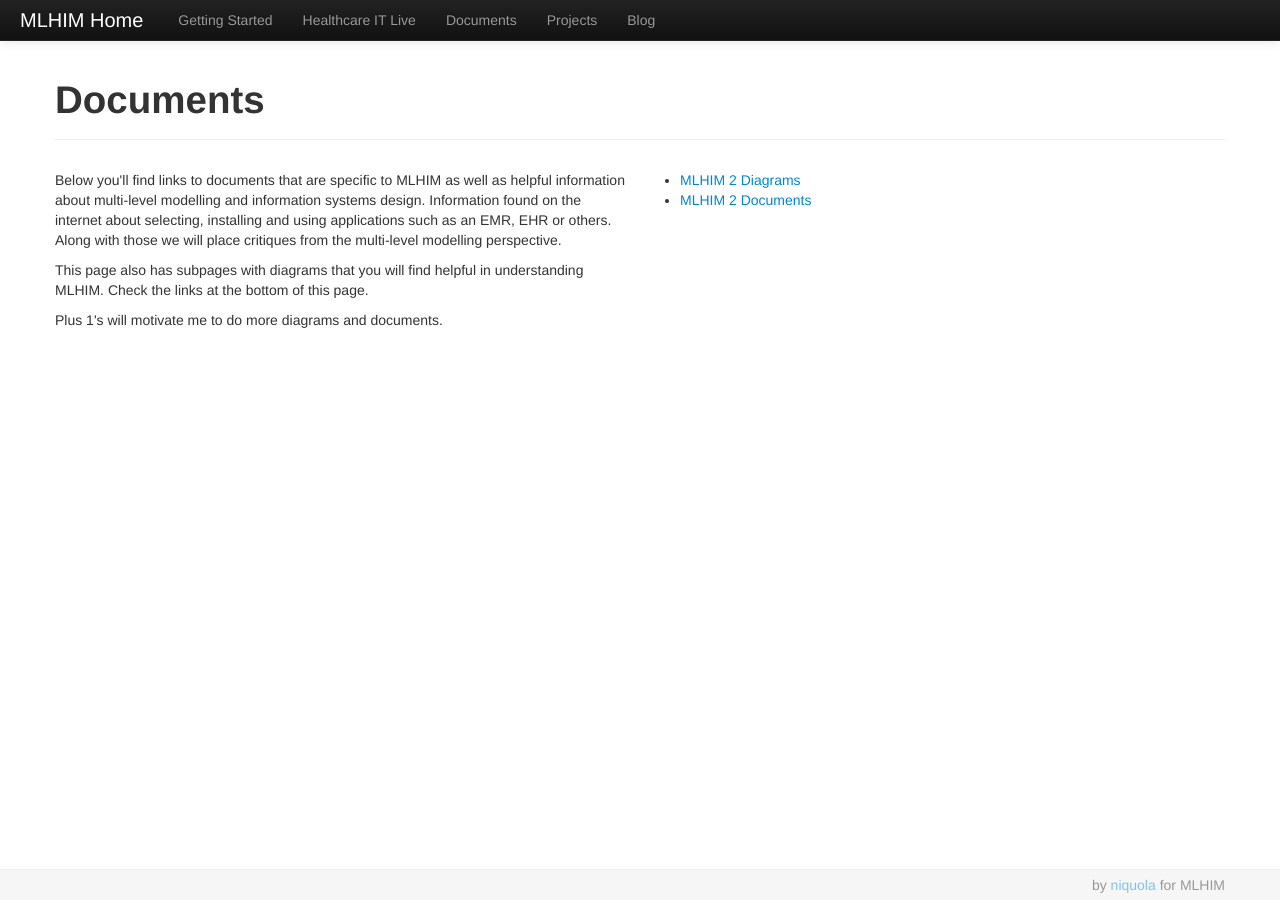
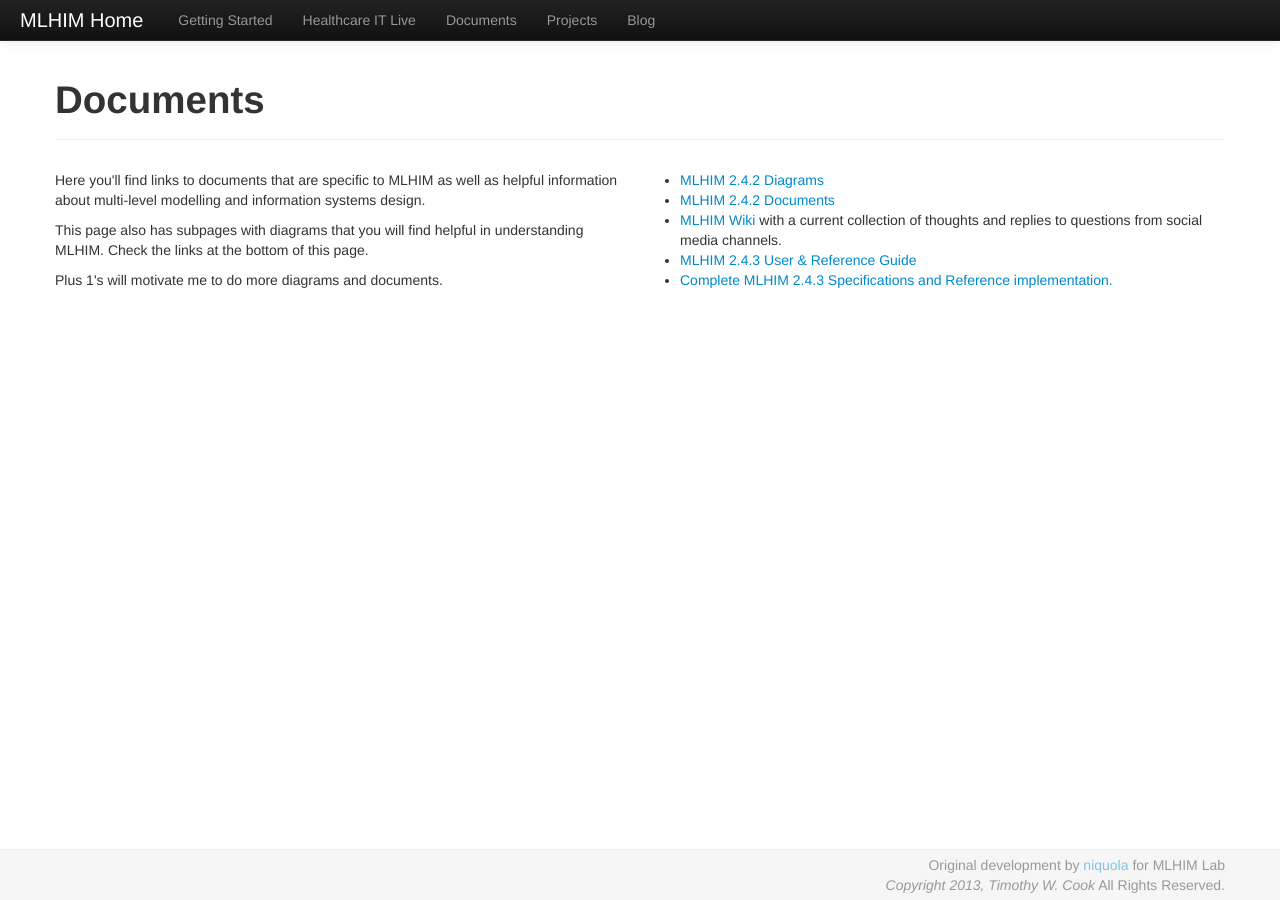
Before and after one commit to leanderdulac/mlhim.github.io, a Jekyll site: the page built from documents.html, in a window 1280 px wide. Built offline with Jekyll 4.4.1, drawn with Linux system fonts in a browser that asks for light colours; comment, search, counter and statistics services are not loaded.

Commit message:
Several updates to documents page and added G+ buttons.

```diff
--- a/README.markdown
+++ b/README.markdown
@@ -9,10 +9,8 @@ The new MLHIM.org website
 
 This site is built with [jekyll] (http://jekyllrb.com/docs/usage/).
 
-Befor update it please read [jekyll usage docs] (http://jekyllrb.com/docs/usage/).
+Before update it please read [jekyll usage docs] (http://jekyllrb.com/docs/usage/).
 
-It could be updated from github inline edit
-or
-u can install jekyll, clone project and start local server from project root directory
+It could be updated from github inline edit or you can install jekyll, clone project and start local server from project root directory
 
   jekyll serve -w --trace
--- a/_layouts/default.html
+++ b/_layouts/default.html
@@ -5,7 +5,7 @@
     <title>MLHIM</title>
     <meta name="viewport" content="width=device-width, initial-scale=1.0">
     <meta name="description" content="Multi-Level Healthcare Information Modelling">
-    <meta name="author" content="Timothy W. Cook">
+    <meta name="author" content="Tim" >
 
     <!-- Le styles -->
     <link href="/css/bootstrap.css" rel="stylesheet">
@@ -52,7 +52,8 @@
     {{ content }}
     <div id="footer">
       <div class="container">
-	by <a href="https://github.com/niquola">niquola</a> for MLHIM
+	Original development by <a href="https://github.com/niquola">niquola</a> for MLHIM Lab<br />
+	<em>Copyright 2013, Timothy W. Cook</em> All Rights Reserved.
       </div>
     </div>
     <script src="/js/jquery.js"></script>
--- a/documents.html
+++ b/documents.html
@@ -9,10 +9,8 @@ title: Documents
   <div class="row">
     <div class="span6">
       <p>
-      Below you'll find links to documents that are specific to MLHIM as well as helpful
-      information about multi-level modelling and information systems design.   Information found on the internet about selecting,
-      installing and using applications such as an EMR, EHR or others.
-      Along with those we will place critiques from the multi-level modelling perspective.
+      Here you'll find links to documents that are specific to MLHIM as well as helpful
+      information about multi-level modelling and information systems design.
       </p>
 
       <p>
@@ -27,16 +25,32 @@ title: Documents
     <div class="span6">
       <ul>
 	<li>
-	<a href="https://docs.google.com/file/d/0B9KiX8eH4fiKQVpHbmNmQ1pZS1U/edit?usp=sharing">
-	   MLHIM 2 Diagrams
-	</a>
+	<a href="https://docs.google.com/file/d/0B9KiX8eH4fiKQVpHbmNmQ1pZS1U/edit?usp=sharing" target='_new'>MLHIM 2.4.2 Diagrams</a>
 	</li>
 	<li>
-	<a href="https://drive.google.com/folderview?id=0B9KiX8eH4fiKMHZ1NGZoZGhCRVE&usp=sharing">
-	  MLHIM 2 Documents
-	</a>
+	<a href="https://drive.google.com/folderview?id=0B9KiX8eH4fiKMHZ1NGZoZGhCRVE&usp=sharing" target='_new'>MLHIM 2.4.2 Documents</a>
+	</li>
+	<li>
+	<a href="https://github.com/mlhim/specs/wiki" target='_new'>MLHIM Wiki</a> with a current collection of thoughts and replies to questions from social media channels.
+	</li>
+	<li>
+	<a href="https://github.com/mlhim/specs/blob/master/documents/2.4.3/mlhim-ref-man-2-4-3.pdf?raw=true" target='_new'>MLHIM 2.4.3 User & Reference Guide</a>
+	</li>
+	<li>
+	<a href="https://launchpad.net/mlhim-specs/2.0/2.4.3/+download/mlhim-specs-2013-10-15-2.4.3-Release.zip" target='_new'>Complete MLHIM 2.4.3 Specifications and Reference implementation.</a>
 	</li>
       </ul>
     </div>
+    <!-- Place this tag where you want the +1 button to render. -->
+    <div class="g-plusone" data-annotation="inline" data-width="300"></div>
   </div>
 </div>
+
+<!-- Place this tag after the last +1 button tag. -->
+<script type="text/javascript">
+  (function() {
+    var po = document.createElement('script'); po.type = 'text/javascript'; po.async = true;
+    po.src = 'https://apis.google.com/js/platform.js';
+    var s = document.getElementsByTagName('script')[0]; s.parentNode.insertBefore(po, s);
+  })();
+</script>
--- a/getting-started.markdown
+++ b/getting-started.markdown
@@ -26,7 +26,7 @@ information in one of the sections below.
 <table class="table table-bordered">
     <tr>
         <td>Decision Makers</td>
-        <td>EducatorsStudents</td>
+        <td>Educators  Students</td>
     </tr>
      <tr>
         <td>Knowledge Modellers</td>
```
Also changed, not shown: index.html (+21 -0 lines), 1 other file.
